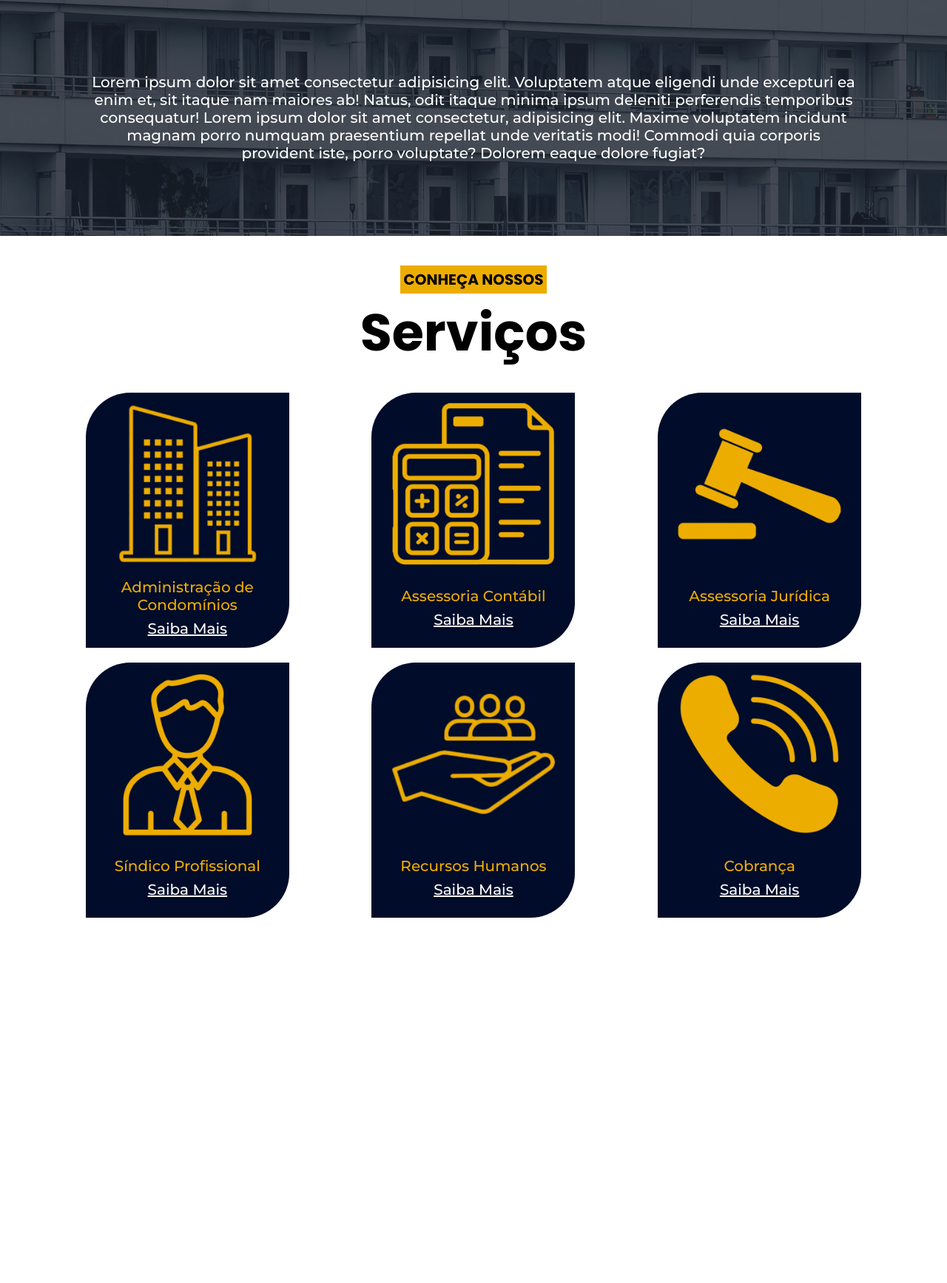
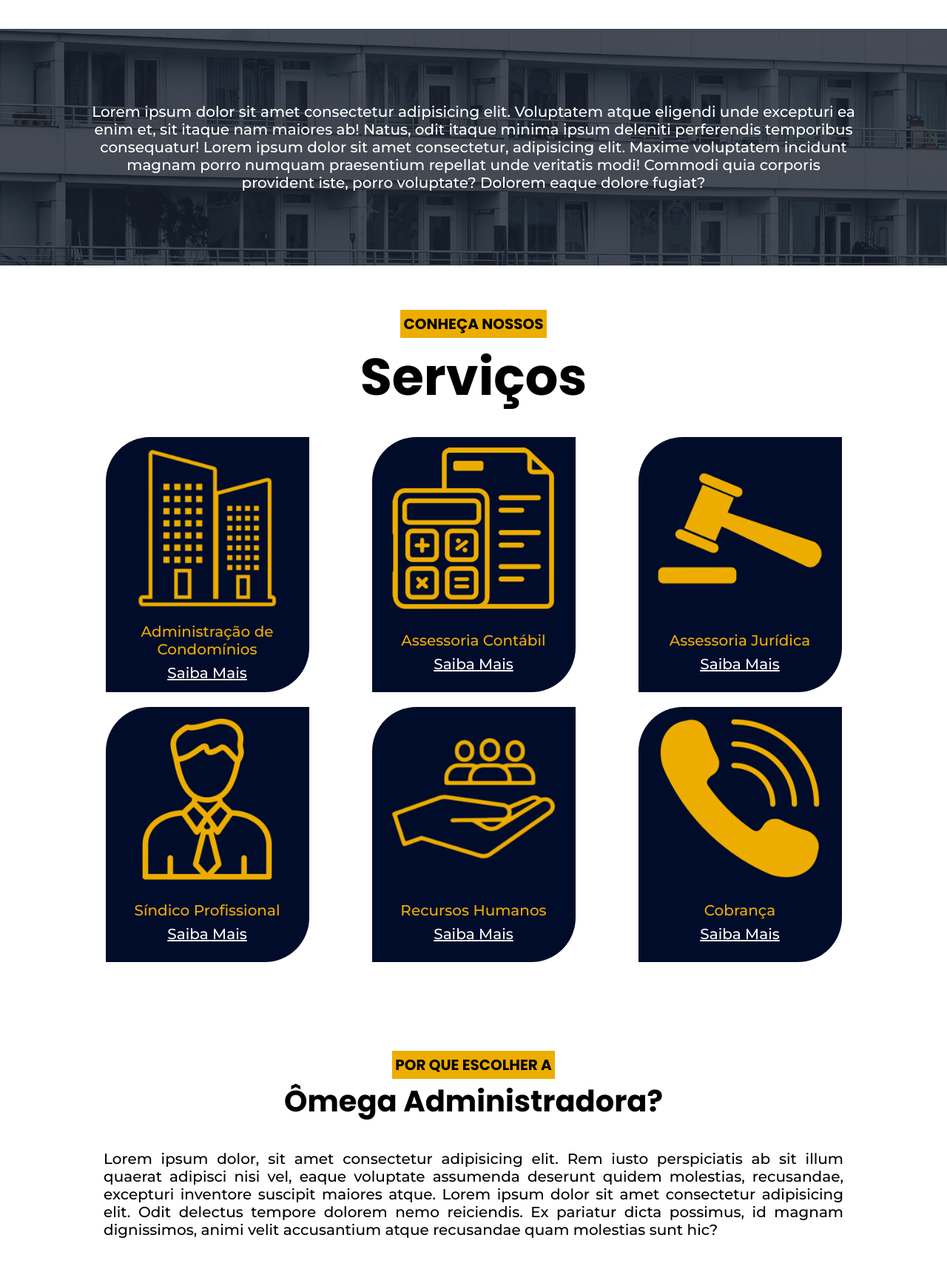
Before and after one commit to gillianfranco/site-omega-administradora, a PHP site: page / in a window 1280 px wide. Shown: the part 1214-2949 px from the top of the page at 74% size. Before the commit the page ends 2455 px from the top, so only its background shows below. Run offline with PHP 8.4, Linux system fonts and the light colour scheme.

Commit message:
Terminar sessão 4 do site

```diff
--- a/index.php
+++ b/index.php
@@ -167,7 +167,7 @@
         /* Sessão 1 */
             .section-1{
                 width: 100%;
-                padding: 1em 3em;
+                padding: 2em 3em;
                 display: flex;
                 flex-direction: row;
             }
@@ -209,7 +209,7 @@
         /* Sessão 3 */
             .section-3{
                 width: 100%;
-            padding: 1em 3em;
+                padding: 2em 5em;
                 display: flex;
                 flex-direction: column;
                 align-items: center;
@@ -271,6 +271,30 @@
                 flex-direction: column;
                 justify-content: center;
             }
+
+        /* Sessão 4 */
+            .section-4{
+                padding: 2em 7em;
+                display: flex;
+                flex-direction: column;
+                align-items: center;
+            }
+            .section-4 p:nth-child(1){
+                background-color: var(--dourado);
+                margin-bottom: 0;
+                padding: .2em;
+            }
+            .section-4 h1{
+                margin-top: 0;
+                margin-bottom: .4em;
+                font-size: 2em;
+            }
+            .section-4 p{
+                text-align: justify;
+            }
+
+        /* Sessão 5 */
+
 
     </style>
     <title>Ômega Administradora e Consultoria</title>
@@ -379,6 +403,12 @@
                     </div>
                 </div>
             </div>
+            <div class="section-4">
+                <p class="poppins-bold">POR QUE ESCOLHER A</p>
+                <h1>Ômega Administradora?</h1>
+                <p>Lorem ipsum dolor, sit amet consectetur adipisicing elit. Rem iusto perspiciatis ab sit illum quaerat adipisci nisi vel, eaque voluptate assumenda deserunt quidem molestias, recusandae, excepturi inventore suscipit maiores atque. Lorem ipsum dolor sit amet consectetur adipisicing elit. Odit delectus tempore dolorem nemo reiciendis. Ex pariatur dicta possimus, id magnam dignissimos, animi velit accusantium atque recusandae quam molestias sunt hic?</p>
+            </div>
+
         </section>
         <footer></footer>
     </main>
```
Lines whose indentation alone changed are shown as unchanged.
